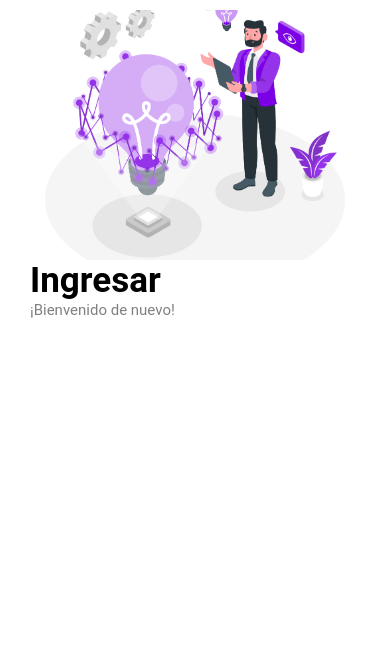
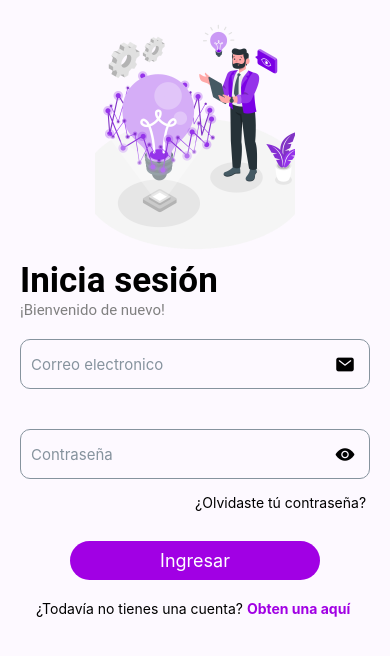
Before and after one commit to Alfredo12334433/C02-Mobile-App, a React Native app: screen / in a window 390 px wide. Shown: the top 656 px of the page. Built offline with nearby package versions, Linux system fonts and the light colour scheme.

Commit message:
add login screen

```diff
--- /dev/null
+++ b/src/components/HeaderInfo.js
@@ -0,0 +1,26 @@
+import {StyleSheet, Text, View} from "react-native";
+import React from "react";
+
+export default function HeaderInfo() {
+
+    return (
+        <View>
+            <Text style={styles.title}>Inicia sesión</Text>
+            <Text style={styles.subtitle}>¡Bienvenido de nuevo!</Text>
+        </View>
+    )
+}
+
+const styles = StyleSheet.create({
+    title: {
+        fontSize: 35,
+        fontFamily: 'roboto',
+        fontWeight: 'bold',
+        color: 'black',
+    },
+    subtitle: {
+        fontSize: 15,
+        fontFamily: 'roboto',
+        color: 'grey'
+    },
+})
--- /dev/null
+++ b/src/components/InputForm.js
@@ -0,0 +1,71 @@
+import {StyleSheet, View} from "react-native";
+import {Input} from "react-native-elements";
+import Icon from "react-native-vector-icons/Ionicons";
+import React, {useRef, useState} from "react";
+
+export default function InputForm() {
+
+
+
+
+    return (
+
+
+        <View style={styles.form}>
+            <Input
+                placeholder="Correo electronico"
+                rightIcon={<Icon name="mail" size={20}/>}
+                inputContainerStyle={styles.inputContainerStyle}
+                containerStyle={styles.containerStyle1}
+                rightIconContainerStyle={styles.leftIconContainerStyle}
+                inputStyle={styles.inputStyle}
+                style={styles.divider}
+
+            />
+            <Input
+                placeholder="Contraseña"
+                rightIcon={<Icon name="eye" size={20}/>}
+                inputContainerStyle={styles.inputContainerStyle}
+                containerStyle={styles.containerStyle2}
+                rightIconContainerStyle={styles.leftIconContainerStyle}
+                inputStyle={styles.inputStyle}
+
+            />
+
+        </View>
+    )
+}
+const styles = StyleSheet.create({
+    form: {
+        marginTop: 20
+    },
+    inputContainerStyle: {
+        borderRadius: 10,
+        borderWidth: 1,
+        // borderColor: '#a100e4'
+
+    },
+
+    containerStyle1: {
+        // borderWidth: 1,
+        paddingHorizontal: 0,
+        paddingVertical: 0,
+        height: 60,
+        marginBottom: 30
+    },
+    containerStyle2: {
+        // borderWidth: 1,
+        paddingHorizontal: 0,
+        paddingVertical: 0,
+        height: 60,
+        marginBottom: 5
+    },
+
+    leftIconContainerStyle: {
+        marginRight: 10
+    },
+    inputStyle: {
+        paddingLeft: 10,
+        fontSize: 15
+    },
+})
--- a/src/screens/Login.js
+++ b/src/screens/Login.js
@@ -1,50 +1,82 @@
 import React from "react";
-import {Image, Text, TextInput, View, StyleSheet} from "react-native";
+import {Image, Text, View, StyleSheet,} from "react-native";
 import login_image from '../assets/login_image.png';
+import {Input, Button} from "react-native-elements";
+import Icon from "react-native-vector-icons/Ionicons"
+import {SafeAreaProvider} from 'react-native-safe-area-context'
+import InputForm from "../components/InputForm";
+import HeaderInfo from "../components/HeaderInfo";
 
 export default function Login() {
 
     return (
-        <View style={styles.container}>
-            <View style={styles.container_image}>
+
+
+        <SafeAreaProvider style={styles.container}>
+            <View style={styles.center}>
                 <Image source={login_image} style={styles.image}/>
             </View>
-            <View style={styles.form}>
+            <View style={styles.info}>
+                <HeaderInfo/>
+                <InputForm/>
+                <View style={styles.forgetPassword}>
+                    <Text style={styles.subtitle}>¿Olvidaste tú contraseña? </Text>
+                </View>
 
-                <Text style={styles.title}>Ingresar</Text>
-                <Text style={styles.subtitle}>¡Bienvenido de nuevo!</Text>
+                <View style={styles.center}>
+                    <Button
+                        title="Ingresar"
+                        buttonStyle={styles.buttonStyle}
+                        containerStyle={styles.containerStyle}
+                    />
+                </View>
+                <View style={styles.getAccount}>
+                    <Text style={styles.subtitle}>¿Todavía no tienes una cuenta? <Text style={styles.innerText}>Obten
+                        una aquí</Text> </Text>
+                </View>
             </View>
-        </View>
+        </SafeAreaProvider>
     )
 }
 
 
 const styles = StyleSheet.create({
 
-    container: {
-        marginTop: 10,
-    },
-    container_image: {
+  container:{
+      backgroundColor: '#FDF9FF'
+  },
+    center: {
         alignItems: 'center',
+        marginTop: 10
     },
     image: {
-        width: '85%',
+        width: 200,
         height: 250,
+    },
+    info: {
+        marginHorizontal: 20
+    },
+    buttonStyle: {
+        backgroundColor: '#a100e4',
+        borderColor: 'white',
+        borderRadius: 30,
+    },
+    containerStyle: {
+        width: 250,
+        marginHorizontal: 0,
+        marginTop: 20,
+    },
+    forgetPassword: {
+        alignItems: 'flex-end'
+    },
+    getAccount: {
+        alignItems: 'center',
+        marginTop: 20
+    },
+    innerText: {
+        color: '#a100e4',
+        fontWeight: 'bold'
+    }
 
-    },
-    form: {
-        marginLeft: 30,
 
-    },
-    title: {
-        fontSize: 35,
-        fontFamily: 'roboto',
-        fontWeight: 'bold',
-        color: 'black'
-    },
-    subtitle: {
-        fontSize: 15,
-        fontFamily: 'roboto',
-        color: 'grey'
-    }
 });
```
Also changed, not shown: src/screens/Register.js (added).
